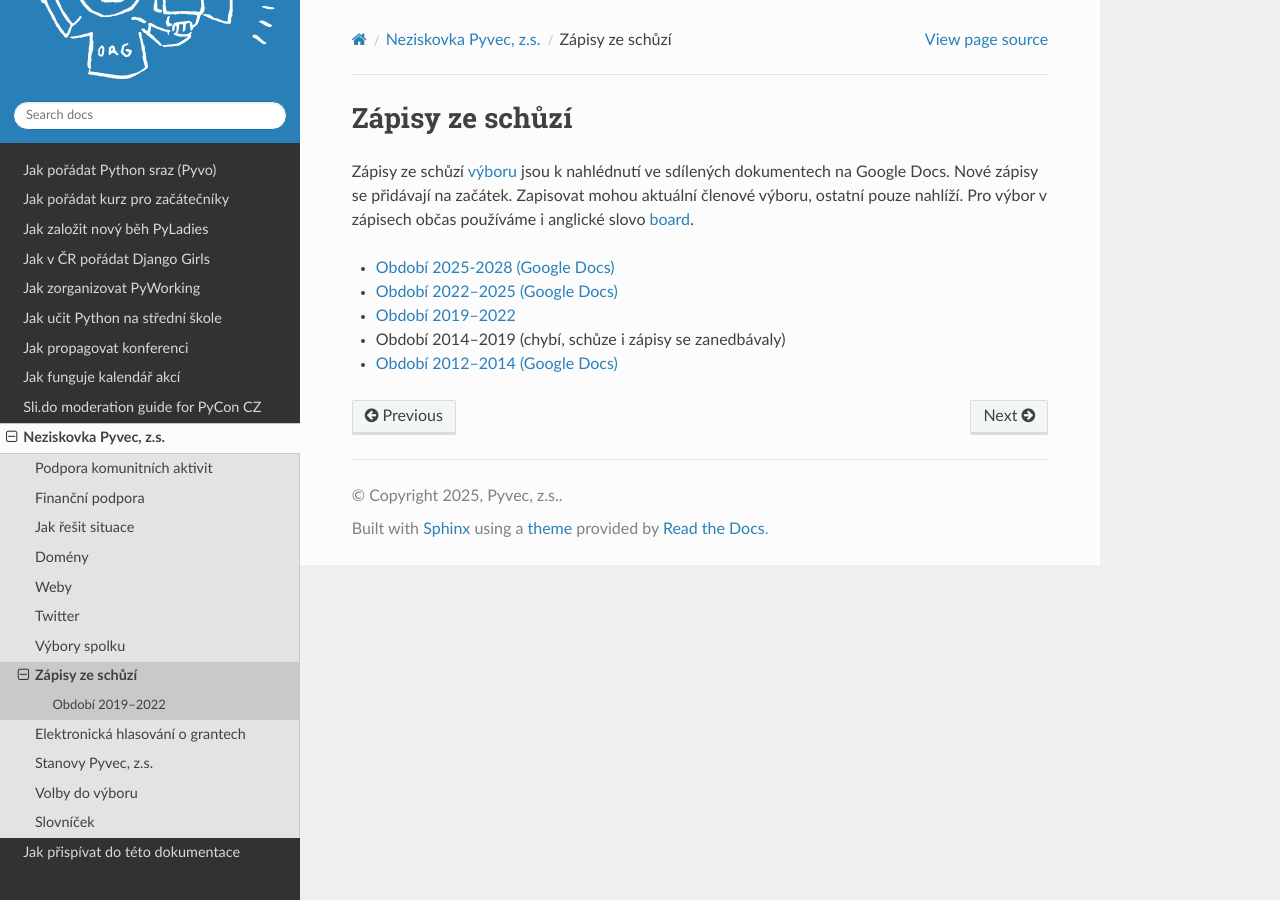
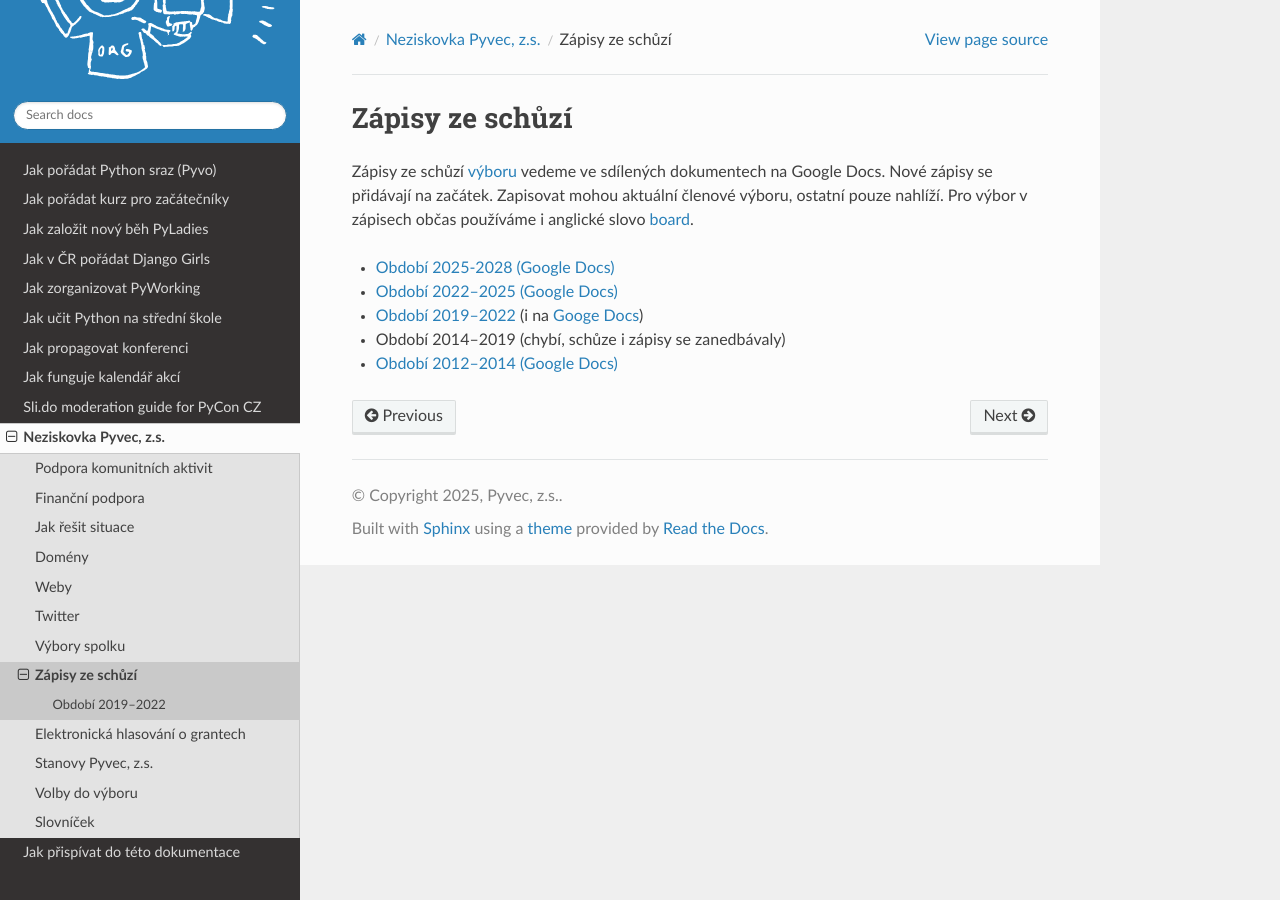
Before and after one commit to pyvec/docs.pyvec.org, a Sphinx documentation site: the page built from docs/operations/meeting-notes.rst, in a window 1280 px wide. Built offline with Sphinx 7.4.7 and the Read the Docs theme 3.1.0, drawn with Linux system fonts in a browser that asks for light colours.

Commit message:
Re-add GDocs link

```diff
--- a/docs/operations/meeting-notes.rst
+++ b/docs/operations/meeting-notes.rst
@@ -3,14 +3,14 @@
 Zápisy ze schůzí
 ================
 
-Zápisy ze schůzí :ref:`výboru <vybor>` jsou k nahlédnutí ve sdílených dokumentech na Google Docs.
+Zápisy ze schůzí :ref:`výboru <vybor>` vedeme ve sdílených dokumentech na Google Docs.
 Nové zápisy se přidávají na začátek.
 Zapisovat mohou aktuální členové výboru, ostatní pouze nahlíží.
 Pro výbor v zápisech občas používáme i anglické slovo :term:`board <Board>`.
 
 *   `Období 2025-2028 (Google Docs) <https://docs.google.com/document/d/1Fpg3eJat8LBQEN6ZX50V3SrUoxUYQr3jLeYY2U00NqY/>`__
 *   `Období 2022–2025 (Google Docs) <https://docs.google.com/document/d/1DN-HNK8rtwjEHViK1iYNKZ1UQ1Dzik5Rz5wNBtZuFdA/>`__
-*   :ref:`Období 2019–2022 <meeting-notes-2019-2020>`
+*   :ref:`Období 2019–2022 <meeting-notes-2019-2020>` (i na `Googe Docs <https://docs.google.com/document/d/1k1ZpJUu9wVFe6zx19SHxrQpi1T7N9klkiUNosFZWL_8/>`__)
 *   Období 2014–2019 (chybí, schůze i zápisy se zanedbávaly)
 *   `Období 2012–2014 (Google Docs) <https://docs.google.com/document/d/1fNOqEpoddNOB52PG-tCT6Yzw3AqHZnDE6jY08zuEywE/>`__
 
```
